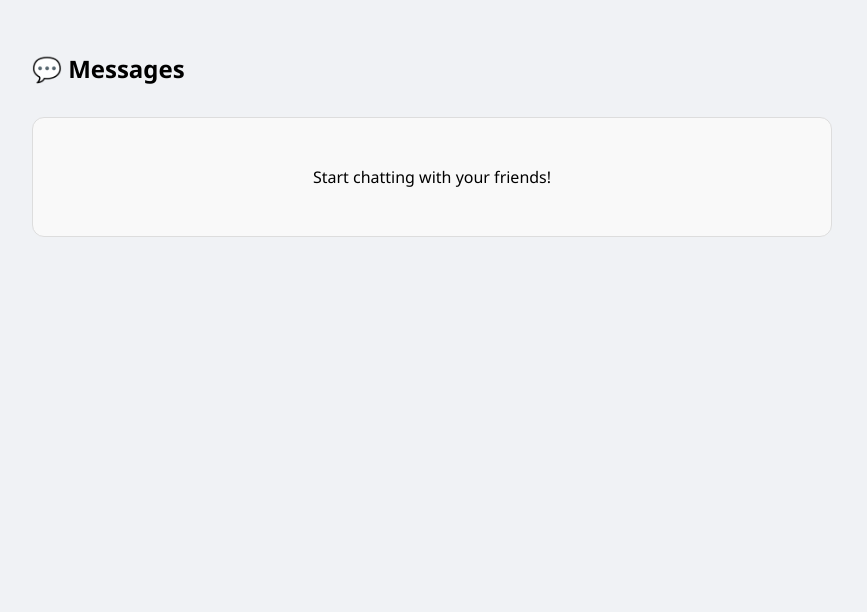
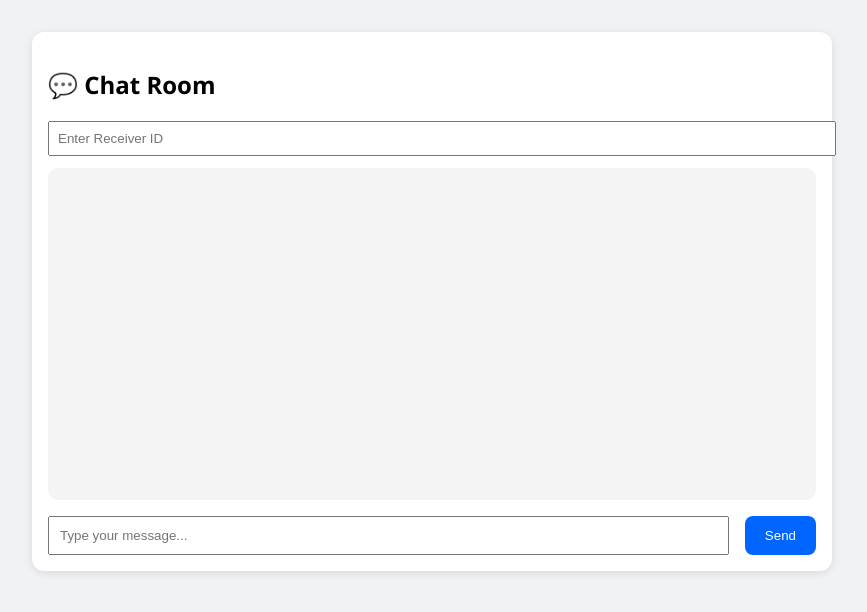
Before and after one commit to Rinki2400/SnapGram, a React (Create React App) app in the folder client/: page /message in a window 1280 px wide. Shown: the top 612 px of the page, without its empty margins (208-1075 px from the left). Built offline with nearby package versions, Linux system fonts and the light colour scheme; sample sign-in values are in the browser's storage.

Commit message:
add basic chat with using id

```diff
--- a/client/src/component/message/Messages.css
+++ b/client/src/component/message/Messages.css
@@ -1,14 +1,61 @@
-.messages-container {
-  padding: 2rem;
-  max-width: 800px;
-  margin: 0 auto;
+.chat-container {
+  width: 60%;
+  margin: 2rem auto;
+  padding: 1rem;
+  background: #fff;
+  border-radius: 12px;
+  box-shadow: 0 2px 8px rgba(0,0,0,0.1);
 }
 
-.chat-placeholder {
-  margin-top: 2rem;
-  padding: 2rem;
-  border: 1px solid #ddd;
-  border-radius: 12px;
-  text-align: center;
-  background-color: #f9f9f9;
+.receiver-input {
+  width: 100%;
+  padding: 8px;
+  margin-bottom: 12px;
 }
+
+.message-box {
+  height: 300px;
+  overflow-y: auto;
+  padding: 1rem;
+  background: #f4f4f4;
+  border-radius: 10px;
+  margin-bottom: 1rem;
+}
+
+.message {
+  margin: 0.5rem 0;
+  padding: 0.5rem;
+  border-radius: 10px;
+  max-width: 70%;
+}
+
+.sent {
+  background: #d1e7dd;
+  align-self: flex-end;
+  text-align: right;
+  margin-left: auto;
+}
+
+.received {
+  background: #f8d7da;
+  align-self: flex-start;
+}
+
+.message-form {
+  display: flex;
+  gap: 1rem;
+}
+
+.message-form input {
+  flex: 1;
+  padding: 10px;
+}
+
+.message-form button {
+  padding: 10px 20px;
+  background: #0066ff;
+  color: #fff;
+  border: none;
+  border-radius: 8px;
+  cursor: pointer;
+}
--- a/client/src/component/message/Messages.js
+++ b/client/src/component/message/Messages.js
@@ -1,17 +1,75 @@
-// Messages.jsx
-import React from "react";
+import React, { useState, useEffect } from "react";
+import axios from "axios";
 import "./Messages.css";
 
-const Messages = () => {
+const MessagePage = () => {
+  const [messages, setMessages] = useState([]);
+  const [input, setInput] = useState("");
+  const [receiverId, setReceiverId] = useState(""); // you can set default
+  const user = JSON.parse(localStorage.getItem("user"));
+
+  const fetchMessages = async () => {
+    try {
+      const res = await axios.get(`http://localhost:2000/api/messages/${user._id}/${receiverId}`);
+      setMessages(res.data);
+    } catch (error) {
+      console.error("Error fetching messages:", error);
+    }
+  };
+
+  const sendMessage = async (e) => {
+    e.preventDefault();
+    try {
+      await axios.post("http://localhost:2000/api/messages", {
+        sender: user._id,
+        receiver: receiverId,
+        content: input,
+        timestamp: new Date(),
+      });
+      setInput("");
+      fetchMessages(); // Refresh after sending
+    } catch (error) {
+      console.error("Failed to send message:", error);
+    }
+  };
+
+  useEffect(() => {
+    if (receiverId) fetchMessages();
+  }, [receiverId]);
+
   return (
-    <div className="messages-container">
-      <h2>💬 Messages</h2>
-      <div className="chat-placeholder">
-        <p>Start chatting with your friends!</p>
-        {/* Later: Show recent chats or message threads here */}
+    <div className="chat-container">
+      <h2>💬 Chat Room</h2>
+
+      <input
+        className="receiver-input"
+        placeholder="Enter Receiver ID"
+        value={receiverId}
+        onChange={(e) => setReceiverId(e.target.value)}
+      />
+
+      <div className="message-box">
+        {messages.map((msg, idx) => (
+          <div
+            key={idx}
+            className={`message ${msg.sender === user._id ? "sent" : "received"}`}
+          >
+            <p>{msg.content}</p>
+            <small>{new Date(msg.timestamp).toLocaleTimeString()}</small>
+          </div>
+        ))}
       </div>
+
+      <form className="message-form" onSubmit={sendMessage}>
+        <input
+          value={input}
+          onChange={(e) => setInput(e.target.value)}
+          placeholder="Type your message..."
+        />
+        <button type="submit">Send</button>
+      </form>
     </div>
   );
 };
 
-export default Messages;
+export default MessagePage;
```
Also changed, not shown: 2 other files (tests, documents, lock files or other folders).
